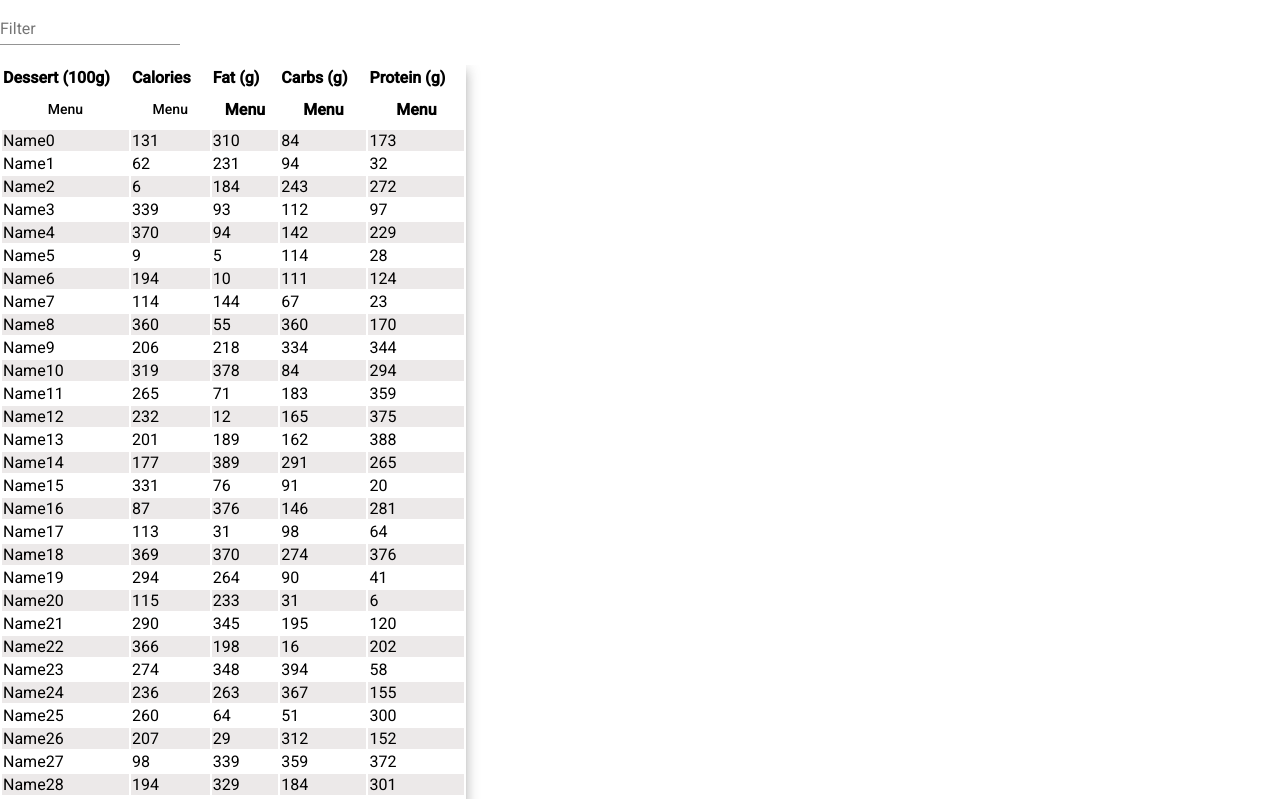
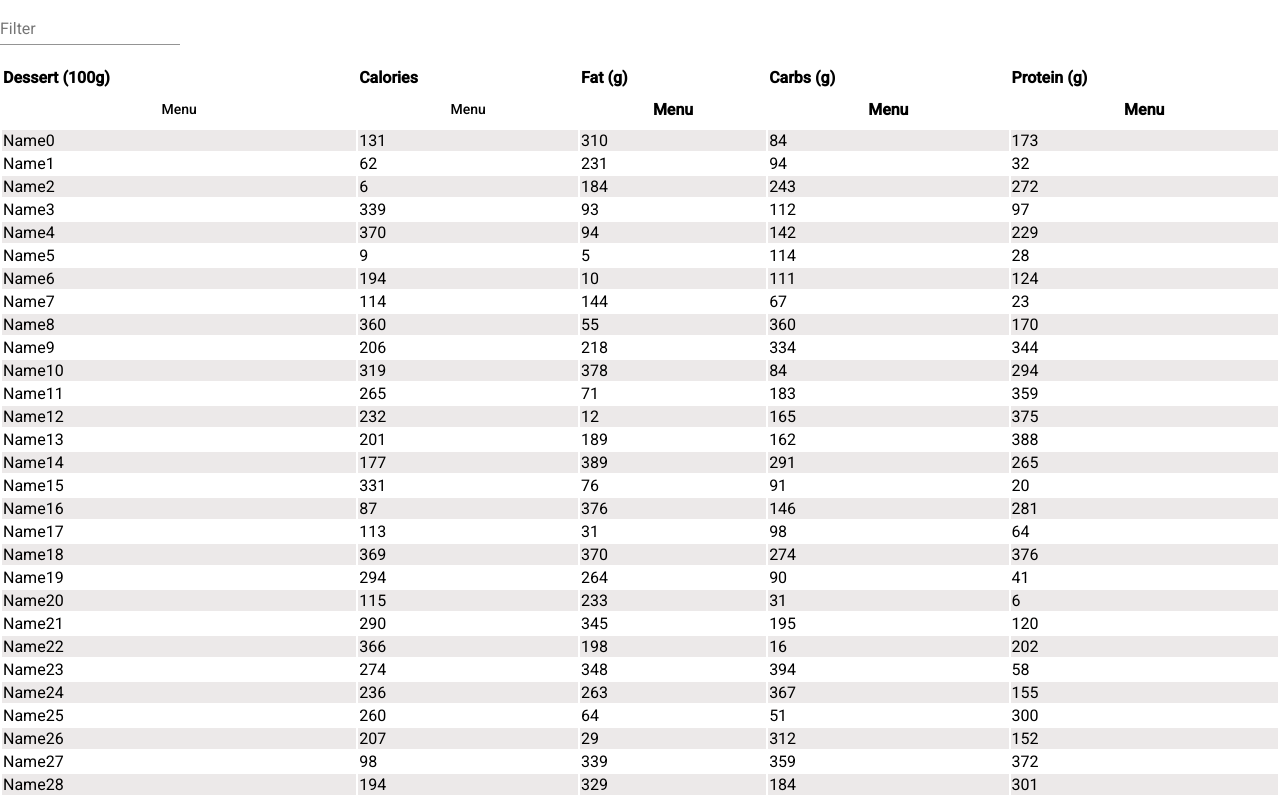
Before and after one commit to ramknemo/griddata, an Angular app: page / in a window 1280 px wide. Shown: the top 799 px of the page. Built offline with nearby package versions, Linux system fonts and the light colour scheme.

Commit message:
color changed

```diff
--- a/src/app/app.component.css
+++ b/src/app/app.component.css
@@ -8,6 +8,9 @@
 
   }
 
+  table {
+    width: 100%;
+   }
 
   .example-viewport {
     height: 200px;
@@ -18,3 +21,12 @@
   .example-item {
     height: 50px;
   }
+  .mat-header-cell {
+    flex-direction: column;
+    justify-content: center;
+  }
+
+  .mat-cell {
+    text-align: center;
+    justify-content:center;
+  }
--- a/src/app/app.component.html
+++ b/src/app/app.component.html
@@ -10,7 +10,7 @@
   <div class="griddata-container">
     <table matSort (matSortChange)="sortData($event)" class="mat-elevation-z8" id="gridTableId">
       <tr>
-        <th mat-sort-header="name">Dessert (100g)</th>
+        <th mat-sort-header="name" >Dessert (100g)</th>
         <th mat-sort-header="calories">Calories</th>
         <th mat-sort-header="fat">Fat (g)</th>
         <th mat-sort-header="carbs">Carbs (g)</th>
--- a/src/app/app.module.ts
+++ b/src/app/app.module.ts
@@ -15,7 +15,7 @@ import {MatButtonModule} from '@angular/material/button';
 import {ScrollingModule} from '@angular/cdk/scrolling';
 import {MatMenuModule} from '@angular/material/menu';
 import {MatGridListModule} from '@angular/material/grid-list';
-
+import {MatCardModule} from '@angular/material/card';
 
 @NgModule({
   declarations: [
@@ -34,7 +34,8 @@ import {MatGridListModule} from '@angular/material/grid-list';
     MatButtonModule,
     ScrollingModule,
     MatMenuModule,
-    MatGridListModule
+    MatGridListModule,
+    MatCardModule
   ],
   providers: [],
   bootstrap: [AppComponent]
```
